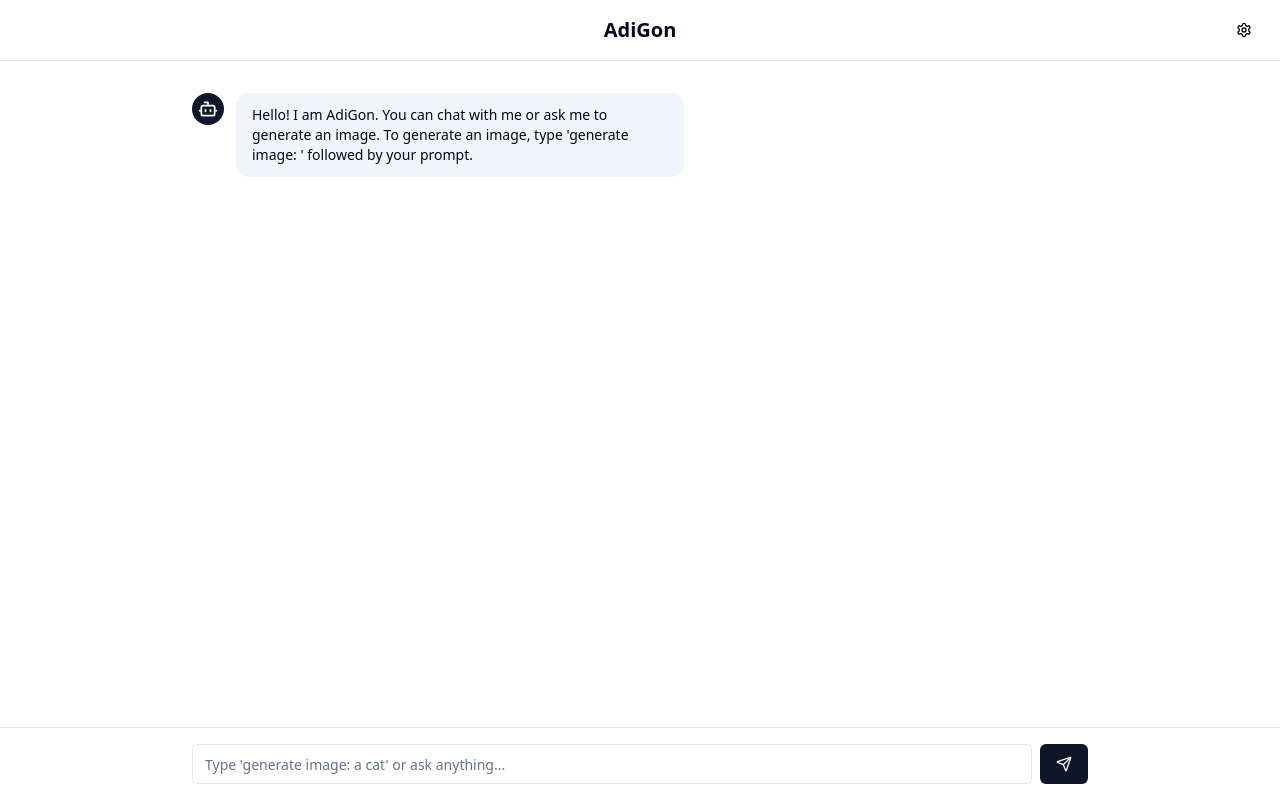
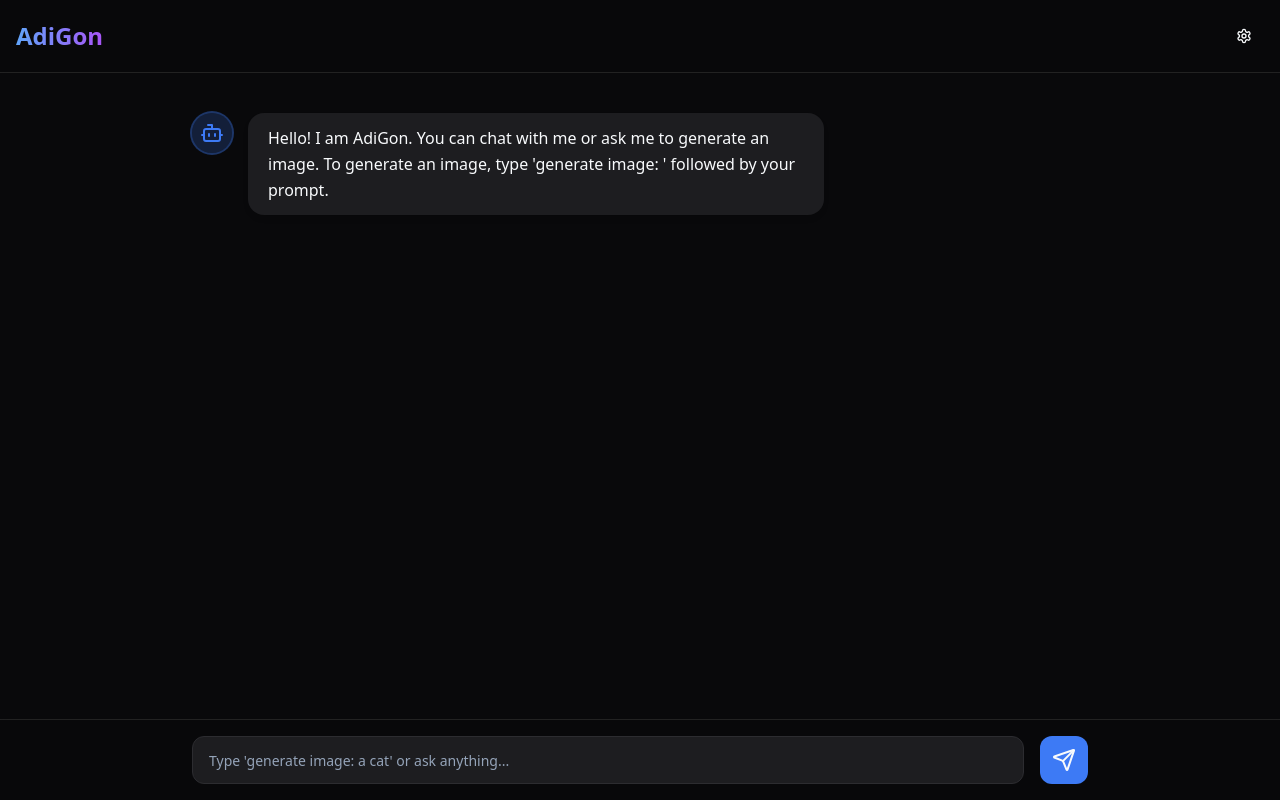
Before and after one commit to Adilmunawar/adigon, a React (Vite) app: page / in a window 1280 px wide. Built offline with nearby package versions, Linux system fonts and the light colour scheme.

Commit message:
Refactor: Improve UI/UX and add dark mode
- Implement dark mode with blue and purple color scheme.
- Add advanced animations and other UI/UX enhancements.

```diff
--- a/src/components/ChatMessage.tsx
+++ b/src/components/ChatMessage.tsx
@@ -18,33 +18,33 @@ const ChatMessage = ({ message }: ChatMessageProps) => {
   return (
     <div
       className={cn(
-        "flex items-start gap-3 py-4",
+        "flex items-start gap-4 py-4 animate-fade-in-up",
         isUser && "justify-end"
       )}
     >
       {!isUser && (
-        <div className="flex-shrink-0 w-8 h-8 rounded-full bg-primary flex items-center justify-center text-primary-foreground">
-          <Bot size={20} />
+        <div className="flex-shrink-0 w-10 h-10 rounded-full bg-primary/20 flex items-center justify-center text-primary ring-2 ring-primary/40">
+          <Bot size={24} />
         </div>
       )}
       <div
         className={cn(
-          "max-w-md rounded-xl px-4 py-3 text-sm",
+          "max-w-xl rounded-2xl px-5 py-3 text-base shadow-md",
           isUser
             ? "bg-primary text-primary-foreground"
             : "bg-muted"
         )}
       >
         {message.parts.map((part, index) => (
-          <p key={index}>{part.text}</p>
+          <p key={index} className="leading-relaxed">{part.text}</p>
         ))}
         {message.imageUrl && (
-            <img src={message.imageUrl} alt="Generated content" className="mt-2 rounded-lg max-w-full h-auto" />
+            <img src={message.imageUrl} alt="Generated content" className="mt-3 rounded-xl max-w-full h-auto" />
         )}
       </div>
       {isUser && (
-        <div className="flex-shrink-0 w-8 h-8 rounded-full bg-muted flex items-center justify-center">
-          <User size={20} />
+        <div className="flex-shrink-0 w-10 h-10 rounded-full bg-muted flex items-center justify-center ring-2 ring-border">
+          <User size={24} />
         </div>
       )}
     </div>
--- a/src/index.css
+++ b/src/index.css
@@ -1,3 +1,4 @@
+
 @tailwind base;
 @tailwind components;
 @tailwind utilities;
@@ -6,89 +7,26 @@
 
 @layer base {
   :root {
-    --background: 0 0% 100%;
-    --foreground: 222.2 84% 4.9%;
-
-    --card: 0 0% 100%;
-    --card-foreground: 222.2 84% 4.9%;
-
-    --popover: 0 0% 100%;
-    --popover-foreground: 222.2 84% 4.9%;
-
-    --primary: 222.2 47.4% 11.2%;
+    --background: 240 10% 3.9%;
+    --foreground: 210 40% 98%;
+    --card: 240 10% 3.9%;
+    --card-foreground: 210 40% 98%;
+    --popover: 240 10% 3.9%;
+    --popover-foreground: 210 40% 98%;
+    --primary: 220 90% 60%;
     --primary-foreground: 210 40% 98%;
-
-    --secondary: 210 40% 96.1%;
-    --secondary-foreground: 222.2 47.4% 11.2%;
-
-    --muted: 210 40% 96.1%;
-    --muted-foreground: 215.4 16.3% 46.9%;
-
-    --accent: 210 40% 96.1%;
-    --accent-foreground: 222.2 47.4% 11.2%;
-
-    --destructive: 0 84.2% 60.2%;
+    --secondary: 240 4% 12%;
+    --secondary-foreground: 210 40% 98%;
+    --muted: 240 4% 12%;
+    --muted-foreground: 215 20% 65%;
+    --accent: 260 90% 70%;
+    --accent-foreground: 210 40% 98%;
+    --destructive: 0 72% 51%;
     --destructive-foreground: 210 40% 98%;
-
-    --border: 214.3 31.8% 91.4%;
-    --input: 214.3 31.8% 91.4%;
-    --ring: 222.2 84% 4.9%;
-
-    --radius: 0.5rem;
-
-    --sidebar-background: 0 0% 98%;
-
-    --sidebar-foreground: 240 5.3% 26.1%;
-
-    --sidebar-primary: 240 5.9% 10%;
-
-    --sidebar-primary-foreground: 0 0% 98%;
-
-    --sidebar-accent: 240 4.8% 95.9%;
-
-    --sidebar-accent-foreground: 240 5.9% 10%;
-
-    --sidebar-border: 220 13% 91%;
-
-    --sidebar-ring: 217.2 91.2% 59.8%;
-  }
-
-  .dark {
-    --background: 222.2 84% 4.9%;
-    --foreground: 210 40% 98%;
-
-    --card: 222.2 84% 4.9%;
-    --card-foreground: 210 40% 98%;
-
-    --popover: 222.2 84% 4.9%;
-    --popover-foreground: 210 40% 98%;
-
-    --primary: 210 40% 98%;
-    --primary-foreground: 222.2 47.4% 11.2%;
-
-    --secondary: 217.2 32.6% 17.5%;
-    --secondary-foreground: 210 40% 98%;
-
-    --muted: 217.2 32.6% 17.5%;
-    --muted-foreground: 215 20.2% 65.1%;
-
-    --accent: 217.2 32.6% 17.5%;
-    --accent-foreground: 210 40% 98%;
-
-    --destructive: 0 62.8% 30.6%;
-    --destructive-foreground: 210 40% 98%;
-
-    --border: 217.2 32.6% 17.5%;
-    --input: 217.2 32.6% 17.5%;
-    --ring: 212.7 26.8% 83.9%;
-    --sidebar-background: 240 5.9% 10%;
-    --sidebar-foreground: 240 4.8% 95.9%;
-    --sidebar-primary: 224.3 76.3% 48%;
-    --sidebar-primary-foreground: 0 0% 100%;
-    --sidebar-accent: 240 3.7% 15.9%;
-    --sidebar-accent-foreground: 240 4.8% 95.9%;
-    --sidebar-border: 240 3.7% 15.9%;
-    --sidebar-ring: 217.2 91.2% 59.8%;
+    --border: 240 4% 18%;
+    --input: 240 4% 18%;
+    --ring: 220 90% 60%;
+    --radius: 0.75rem;
   }
 }
 
@@ -99,5 +37,6 @@
 
   body {
     @apply bg-background text-foreground;
+    background-image: radial-gradient(circle at 25% 25%, hsl(var(--primary) / 0.1), transparent 50%), radial-gradient(circle at 75% 75%, hsl(var(--accent) / 0.1), transparent 50%);
   }
 }
--- a/src/pages/Index.tsx
+++ b/src/pages/Index.tsx
@@ -2,7 +2,7 @@
 import React, { useState, useRef, useEffect } from "react";
 import { Input } from "@/components/ui/input";
 import { Button } from "@/components/ui/button";
-import { Send, LoaderCircle, Settings } from "lucide-react";
+import { Send, LoaderCircle, Settings, Bot } from "lucide-react";
 import ChatMessage, { Message } from "@/components/ChatMessage";
 import { runChat } from "@/lib/gemini";
 import { RunwareService } from "@/lib/runware";
@@ -104,19 +104,21 @@ const Index = () => {
 
   return (
     <div className="flex flex-col h-screen bg-background text-foreground">
-      <header className="p-4 border-b flex items-center justify-center relative">
-        <h1 className="text-xl font-semibold">AdiGon</h1>
+      <header className="p-4 border-b border-white/10 flex items-center justify-between backdrop-blur-sm bg-background/50 sticky top-0 z-10">
+        <h1 className="text-2xl font-bold bg-gradient-to-r from-blue-400 to-purple-500 text-transparent bg-clip-text">
+          AdiGon
+        </h1>
         <Dialog open={isSettingsOpen} onOpenChange={setIsSettingsOpen}>
           <DialogTrigger asChild>
-            <Button variant="ghost" size="icon" className="absolute right-4 top-1/2 -translate-y-1/2">
+            <Button variant="ghost" size="icon">
               <Settings size={20} />
             </Button>
           </DialogTrigger>
-          <DialogContent>
+          <DialogContent className="bg-background">
             <DialogHeader>
               <DialogTitle>Settings</DialogTitle>
               <DialogDescription>
-                Manage your API keys here. You can get your Runware API key from the {" "}
+                Manage your API keys here. You can get your Runware API key from the{" "}
                 <a href="https://runware.ai/" target="_blank" rel="noopener noreferrer" className="underline">Runware dashboard</a>.
               </DialogDescription>
             </DialogHeader>
@@ -135,22 +137,23 @@ const Index = () => {
               </div>
             </div>
             <DialogFooter>
-              <Button onClick={handleSaveApiKey}>Save changes</Button>
+              <Button onClick={handleSaveApiKey} className="bg-primary hover:bg-primary/90">Save changes</Button>
             </DialogFooter>
           </DialogContent>
         </Dialog>
       </header>
-      <main className="flex-1 overflow-y-auto p-4">
+      <main className="flex-1 overflow-y-auto p-6">
         <div className="max-w-4xl mx-auto">
           {messages.map((msg, index) => (
             <ChatMessage key={index} message={msg} />
           ))}
           {isLoading && (
-            <div className="flex items-start gap-3 py-4">
-              <div className="flex-shrink-0 w-8 h-8 rounded-full bg-primary flex items-center justify-center text-primary-foreground">
-                <LoaderCircle size={20} className="animate-spin" />
+            <div className="flex items-start gap-4 py-4 animate-fade-in-up">
+              <div className="flex-shrink-0 w-10 h-10 rounded-full bg-primary/20 flex items-center justify-center text-primary ring-2 ring-primary/40">
+                <Bot size={24} />
               </div>
-              <div className="max-w-md rounded-xl px-4 py-3 text-sm bg-muted">
+              <div className="max-w-md rounded-2xl px-5 py-3 text-base bg-muted shadow-md flex items-center">
+                <LoaderCircle size={20} className="animate-spin mr-3" />
                 <p>Thinking...</p>
               </div>
             </div>
@@ -158,20 +161,20 @@ const Index = () => {
           <div ref={messagesEndRef} />
         </div>
       </main>
-      <footer className="p-4 border-t">
-        <form onSubmit={handleSendMessage} className="flex gap-2 max-w-4xl mx-auto">
+      <footer className="p-4 border-t border-white/10 backdrop-blur-sm bg-background/50 sticky bottom-0">
+        <form onSubmit={handleSendMessage} className="flex gap-4 max-w-4xl mx-auto">
           <Input
             value={input}
             onChange={(e) => setInput(e.target.value)}
             placeholder="Type 'generate image: a cat' or ask anything..."
             disabled={isLoading}
-            className="flex-1"
+            className="flex-1 bg-muted border-border focus:ring-2 focus:ring-primary h-12 text-base px-4 rounded-xl"
           />
-          <Button type="submit" disabled={isLoading}>
+          <Button type="submit" disabled={isLoading} size="icon" className="h-12 w-12 rounded-xl bg-primary hover:bg-primary/90 transition-all duration-300 hover:scale-110 [&_svg]:size-6">
             {isLoading ? (
-              <LoaderCircle size={20} className="animate-spin" />
+              <LoaderCircle className="animate-spin" />
             ) : (
-              <Send size={20} />
+              <Send />
             )}
             <span className="sr-only">Send</span>
           </Button>
--- a/tailwind.config.ts
+++ b/tailwind.config.ts
@@ -1,3 +1,4 @@
+
 import type { Config } from "tailwindcss";
 
 export default {
@@ -84,11 +85,22 @@ export default {
 					to: {
 						height: '0'
 					}
-				}
+				},
+        'fade-in-up': {
+          '0%': {
+            opacity: '0',
+            transform: 'translateY(10px)'
+          },
+          '100%': {
+            opacity: '1',
+            transform: 'translateY(0)'
+          },
+        }
 			},
 			animation: {
 				'accordion-down': 'accordion-down 0.2s ease-out',
-				'accordion-up': 'accordion-up 0.2s ease-out'
+				'accordion-up': 'accordion-up 0.2s ease-out',
+        'fade-in-up': 'fade-in-up 0.5s ease-out forwards'
 			}
 		}
 	},
```
